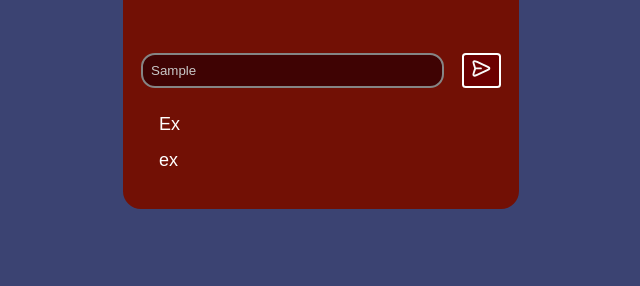
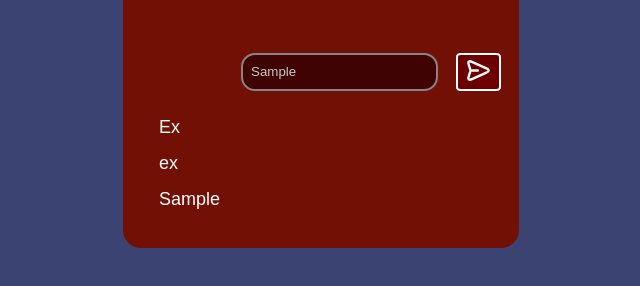
Before and after one commit to Armandoh4/checkpoint-taskmanager, a plain HTML site: page index.html in a window 1280 px wide. Both pictures are taken after typing "Sample" into the empty fields and a click on the button 800 px from the left and 230 px from the top of the page. Shown: the part 160-446 px from the top of the page, without its empty margins (319-959 px from the left). Drawn offline with Linux system fonts and the light colour scheme.

Commit message:
Changing class 'txtInput' into an ID and calling on multiple id elements

```diff
--- a/assets/js/source.js
+++ b/assets/js/source.js
@@ -6,26 +6,24 @@
 const appForm = document.getElementById('appForm');
 const taskList = document.getElementById('taskList');
 
-
-
-console.log(appForm);
-console.log(taskList);
-
 appForm.addEventListener('submit', function (event) {
     event.preventDefault();
+    const txtInput = document.getElementById('txtInput');
+    const taskText = txtInput.value.trim();
+    // console.log(taskText);
 
-    const taskList = document.getElementById('taskList');
-    const taskText = txtInput.value.trim();
-    console.log(taskText);
+    if (taskText !== '') {// Here I will add a new task when the form holds a value of more than one value
+        const taskItem = document.createElement('li');
+        taskItem.classList.add('task-item');
+        taskItem.textContent = taskText;
+        taskList.appendChild(taskItem);
     }
-);
-
+});
 
 // function adInputBox() {
 //     document.getElementById('adInputBox').style.display = "none";
 // };
 // const adInputBox = document.getElementById('adInputBox');
-
 
 // let addButton = id;
 // addButton onclick{
--- a/index.html
+++ b/index.html
@@ -19,7 +19,7 @@
                 <div>
                     <div> <!-- First Grid Item - TextBox (input)-->
                         <form id="appForm" class="grid justifyRight">
-                                <input type="text" class="addButton required txtInput" placeholder="Enter Task Here!">
+                                <input type="text" class="addButton required" id="txtInput" placeholder="Enter Task Here!">
                                 <button class="uploadButton" type="submit">  <!-- Second Grid Item - Submit Button (input -> output)-->
                                     <svg viewBox="0 0 24 24" fill="none" xmlns="http://www.w3.org/2000/svg"><g id="SVGRepo_bgCarrier" stroke-width="0"></g><g id="SVGRepo_tracerCarrier" stroke-linecap="round" stroke-linejoin="round"></g><g id="SVGRepo_iconCarrier"> <path d="M11.5003 12H5.41872M5.24634 12.7972L4.24158 15.7986C3.69128 17.4424 3.41613 18.2643 3.61359 18.7704C3.78506 19.21 4.15335 19.5432 4.6078 19.6701C5.13111 19.8161 5.92151 19.4604 7.50231 18.7491L17.6367 14.1886C19.1797 13.4942 19.9512 13.1471 20.1896 12.6648C20.3968 12.2458 20.3968 11.7541 20.1896 11.3351C19.9512 10.8529 19.1797 10.5057 17.6367 9.81135L7.48483 5.24303C5.90879 4.53382 5.12078 4.17921 4.59799 4.32468C4.14397 4.45101 3.77572 4.78336 3.60365 5.22209C3.40551 5.72728 3.67772 6.54741 4.22215 8.18767L5.24829 11.2793C5.34179 11.561 5.38855 11.7019 5.407 11.8459C5.42338 11.9738 5.42321 12.1032 5.40651 12.231C5.38768 12.375 5.34057 12.5157 5.24634 12.7972Z" stroke="#fafafa" stroke-width="2" stroke-linecap="round" stroke-linejoin="round"></path> </g></svg>
                                 </button>
```
